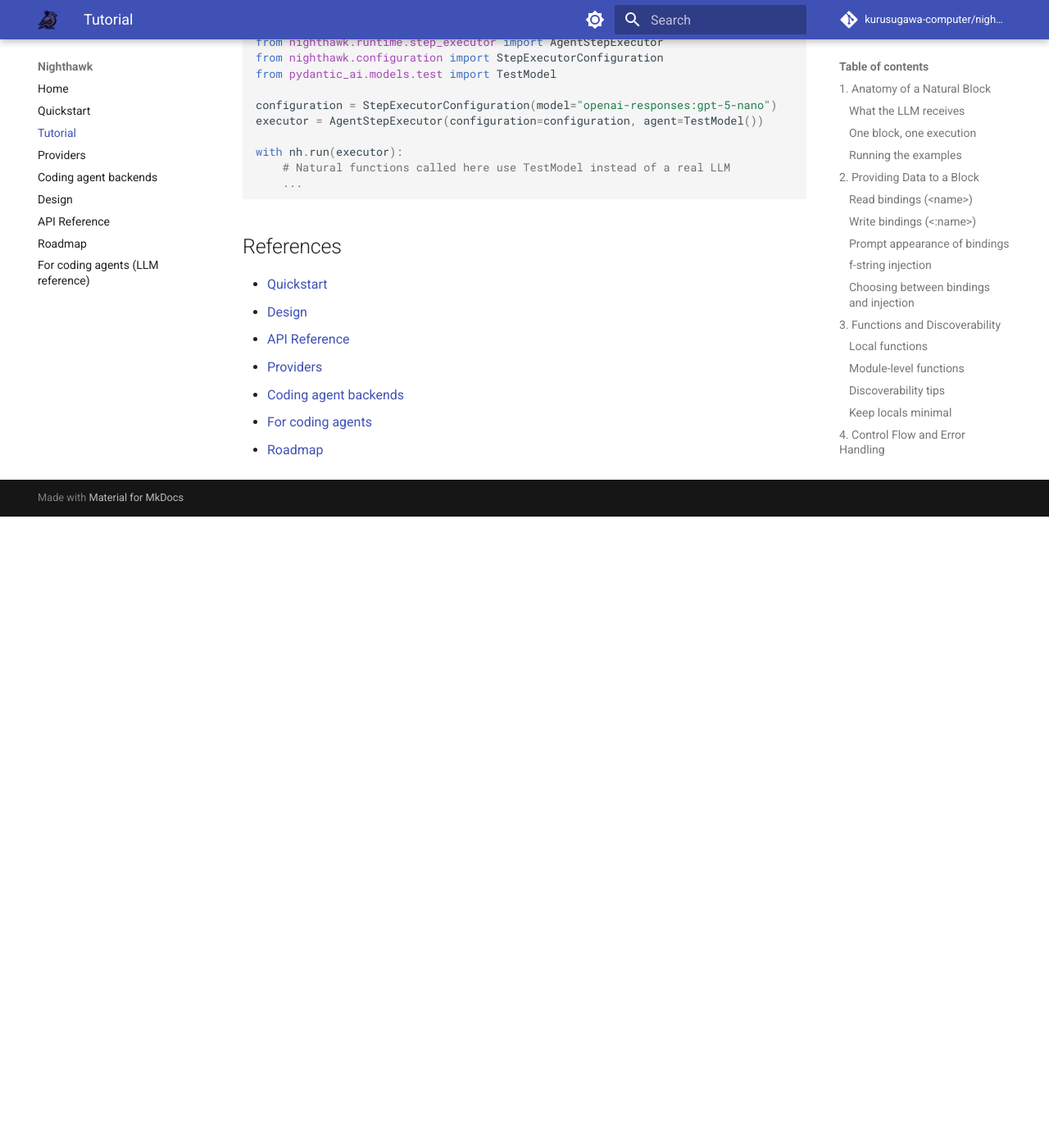
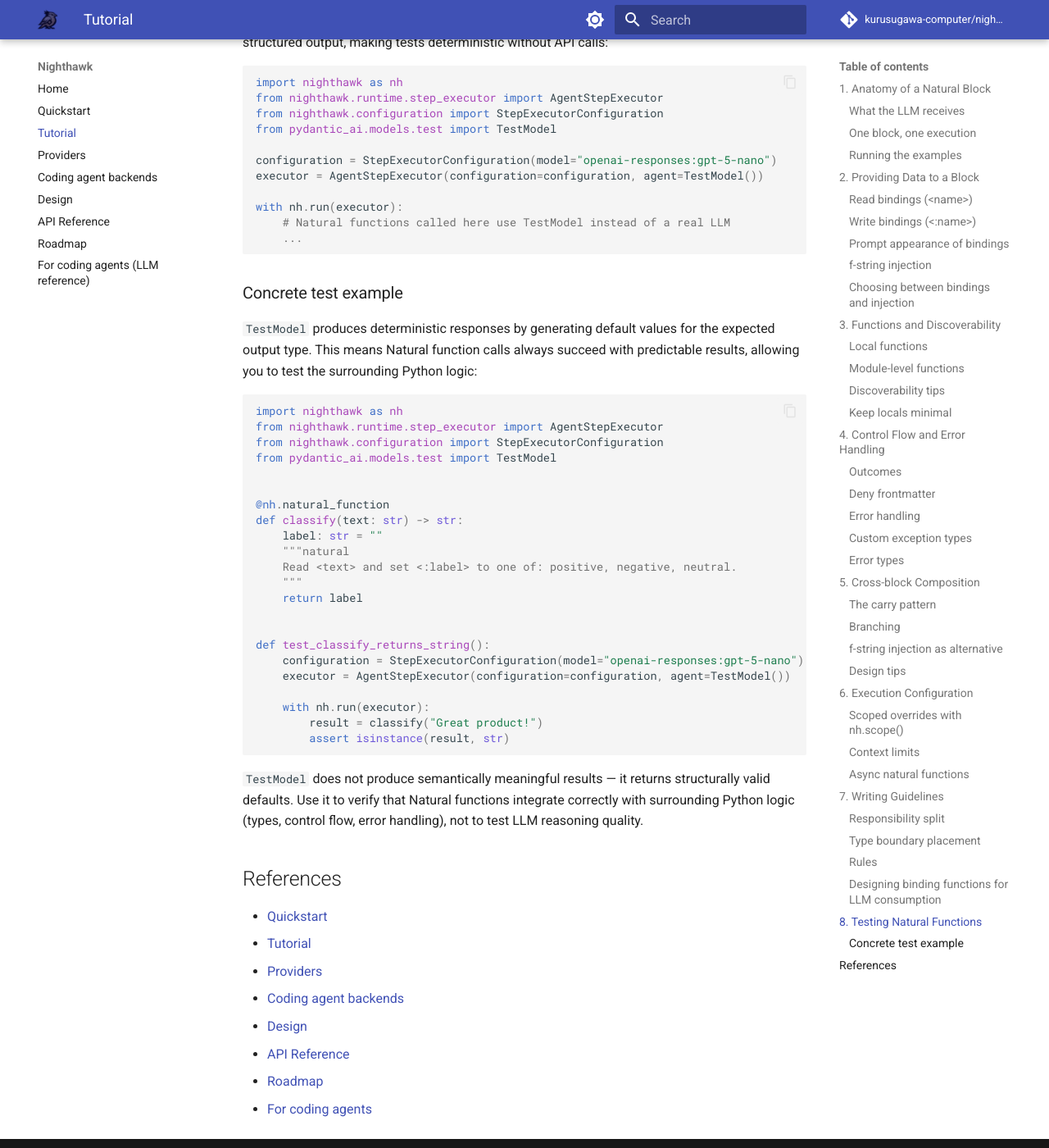
Before and after one commit to kurusugawa-computer/nighthawk-python, an MkDocs documentation site: the page built from docs/tutorial.md, in a window 1280 px wide and 1400 px high, scrolled down 17941 px. Shown: the whole window at 82% size. Built offline with MkDocs 1.6.1 and Material for MkDocs 9.7.7, drawn with Linux system fonts in a browser that asks for light colours; comment, search, counter and statistics services are not loaded; before the commit the page ends 18571 px from its top, so only the background shows below that; some of the changed text lies outside the part shown.

````diff
--- a/docs/tutorial.md
+++ b/docs/tutorial.md
@@ -676,6 +676,8 @@
 
 For judgment-heavy functions (containing Natural blocks), the boundary moves *inside* the function. Accept flexible inputs at the entry point and let the Natural block interpret them into typed intermediates:
 
+`JsonableValue` is a type alias for JSON-serializable Python values (`dict | list | str | int | float | bool | None`). See [design.md Section 5.3](design.md#53-supporting-types) for the full definition.
+
 ```py
 from pydantic import BaseModel
 from nighthawk import JsonableValue
@@ -786,12 +788,44 @@
     ...
 ```
 
+### Concrete test example
+
+`TestModel` produces deterministic responses by generating default values for the expected output type. This means Natural function calls always succeed with predictable results, allowing you to test the surrounding Python logic:
+
+```py
+import nighthawk as nh
+from nighthawk.runtime.step_executor import AgentStepExecutor
+from nighthawk.configuration import StepExecutorConfiguration
+from pydantic_ai.models.test import TestModel
+
+
+@nh.natural_function
+def classify(text: str) -> str:
+    label: str = ""
+    """natural
+    Read <text> and set <:label> to one of: positive, negative, neutral.
+    """
+    return label
+
+
+def test_classify_returns_string():
+    configuration = StepExecutorConfiguration(model="openai-responses:gpt-5-nano")
+    executor = AgentStepExecutor(configuration=configuration, agent=TestModel())
+
+    with nh.run(executor):
+        result = classify("Great product!")
+        assert isinstance(result, str)
+```
+
+`TestModel` does not produce semantically meaningful results — it returns structurally valid defaults. Use it to verify that Natural functions integrate correctly with surrounding Python logic (types, control flow, error handling), not to test LLM reasoning quality.
+
 ## References
 
 - [Quickstart](quickstart.md)
+- [Tutorial](tutorial.md)
+- [Providers](providers.md)
+- [Coding agent backends](coding-agent-backends.md)
 - [Design](design.md)
 - [API Reference](api.md)
-- [Providers](providers.md)
-- [Coding agent backends](coding-agent-backends.md)
+- [Roadmap](roadmap.md)
 - [For coding agents](for-coding-agents.md)
-- [Roadmap](roadmap.md)
--- a/src/nighthawk/__init__.py
+++ b/src/nighthawk/__init__.py
@@ -14,7 +14,7 @@
     ToolRegistrationError,
     ToolValidationError,
 )
-from .json_renderer import JsonableValue
+from .json_renderer import JsonableValue, to_jsonable_value
 from .natural.decorator import natural_function
 from .runtime.scoping import ExecutionContext, get_execution_context, get_step_executor, run, scope
 from .runtime.step_context import StepContext, get_current_step_context
@@ -43,5 +43,6 @@
     "natural_function",
     "run",
     "scope",
+    "to_jsonable_value",
     "tool",
 ]
````
Also changed, not shown: docs/coding-agent-backends.md (+10 -5 lines), docs/design.md (+3 -3 lines), docs/for-coding-agents.md (+9 -2 lines), docs/quickstart.md (+1 -1 lines), 2 other files.
